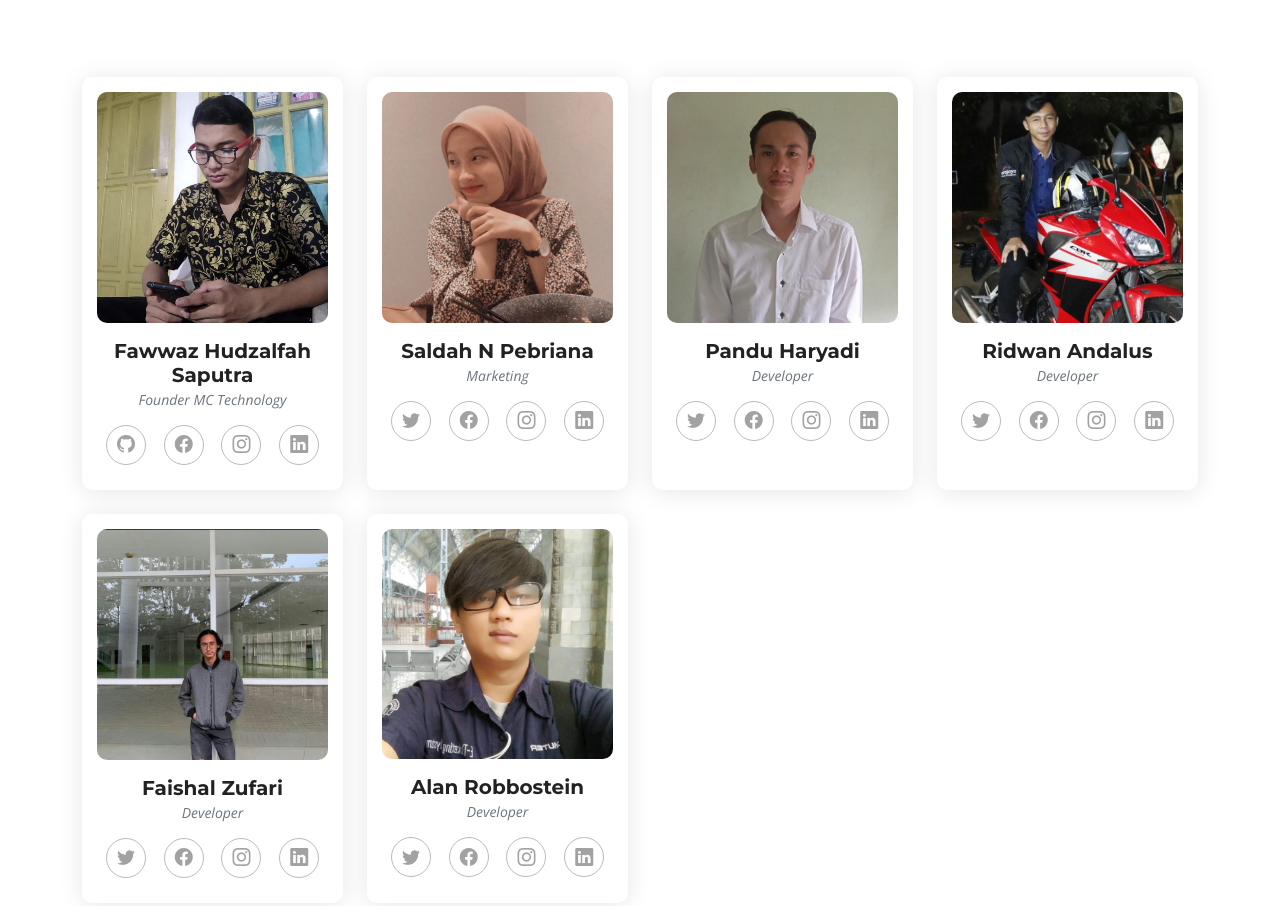
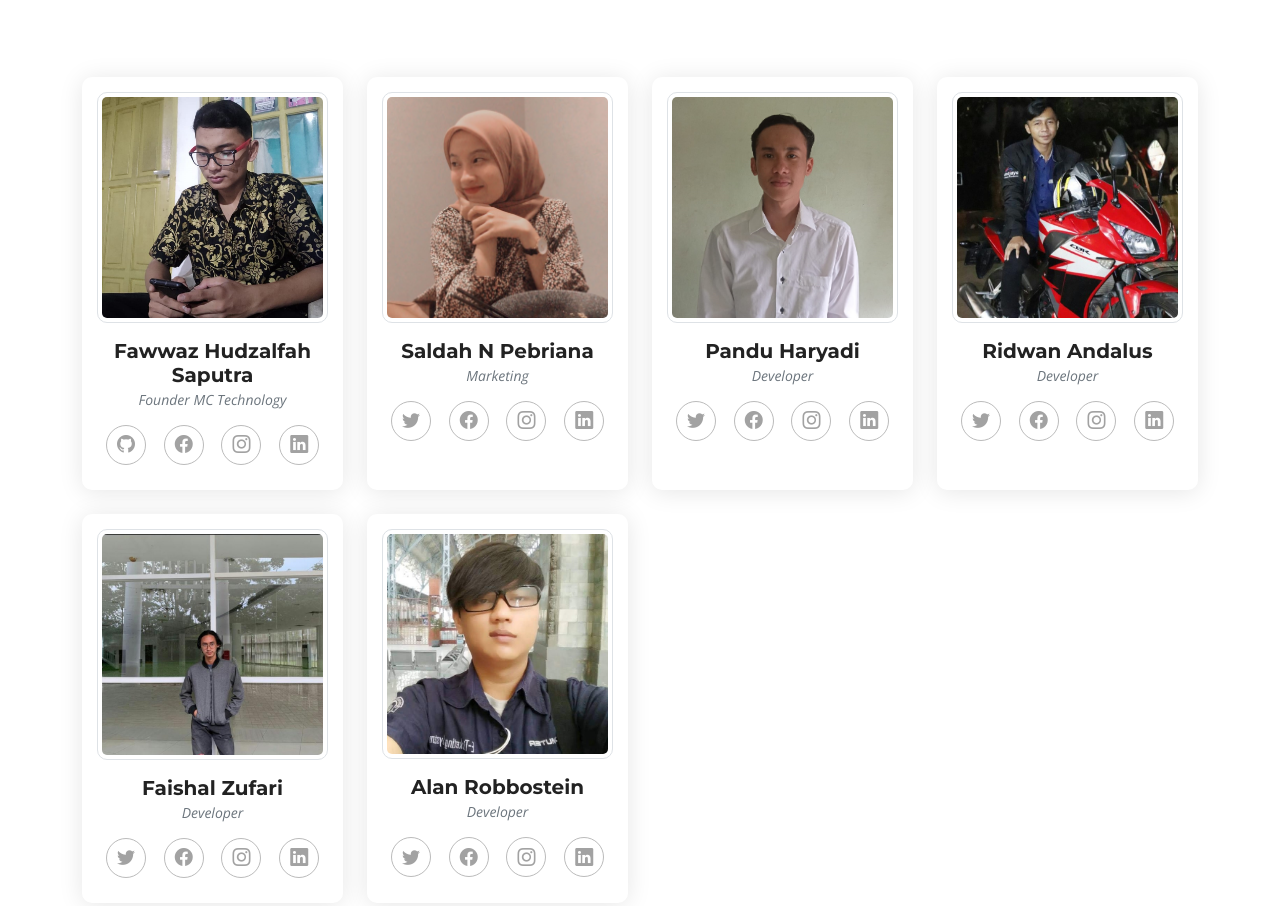
Before and after one commit to mctechnologyofficial/mctechnologyofficial.github.io, a plain HTML site: page index.html in a window 1280 px wide. Shown: the part 4715-5621 px from the top of the page. Drawn offline with nearby package versions, Linux system fonts and the light colour scheme.

Commit message:
edit class

```diff
--- a/index.html
+++ b/index.html
@@ -492,7 +492,7 @@
 
           <div class="col-xl-3 col-md-6 d-flex" data-aos="fade-up" data-aos-delay="100">
             <div class="member">
-              <img src="assets/img/team/fawwaz.jpg" class="img-fluid" alt="">
+              <img src="assets/img/team/fawwaz.jpg" class="img-thumbnail" alt="">
               <h4>Fawwaz Hudzalfah Saputra</h4>
               <span>Founder MC Technology</span>
               <div class="social">
@@ -506,7 +506,7 @@
 
           <div class="col-xl-3 col-md-6 d-flex" data-aos="fade-up" data-aos-delay="200">
             <div class="member">
-              <img src="assets/img/team/ayang.jpg" class="img-fluid" alt="">
+              <img src="assets/img/team/ayang.jpg" class="img-thumbnail" alt="">
               <h4>Saldah N Pebriana</h4>
               <span>Marketing</span>
               <div class="social">
@@ -520,7 +520,7 @@
 
           <div class="col-xl-3 col-md-6 d-flex" data-aos="fade-up" data-aos-delay="300">
             <div class="member">
-              <img src="assets/img/team/pandu.jpg" class="img-fluid" alt="">
+              <img src="assets/img/team/pandu.jpg" class="img-thumbnail" alt="">
               <h4>Pandu Haryadi</h4>
               <span>Developer</span>
               <div class="social">
@@ -534,7 +534,7 @@
 
           <div class="col-xl-3 col-md-6 d-flex" data-aos="fade-up" data-aos-delay="400">
             <div class="member">
-              <img src="assets/img/team/ciwan.jpg" class="img-fluid" alt="">
+              <img src="assets/img/team/ciwan.jpg" class="img-thumbnail" alt="">
               <h4>Ridwan Andalus</h4>
               <span>Developer</span>
               <div class="social">
@@ -548,7 +548,7 @@
 
           <div class="col-xl-3 col-md-6 d-flex" data-aos="fade-up" data-aos-delay="400">
             <div class="member">
-              <img src="assets/img/team/isal.jpg" class="img-fluid" alt="">
+              <img src="assets/img/team/isal.jpg" class="img-thumbnail" alt="">
               <h4>Faishal Zufari</h4>
               <span>Developer</span>
               <div class="social">
@@ -562,7 +562,7 @@
 
           <div class="col-xl-3 col-md-6 d-flex" data-aos="fade-up" data-aos-delay="400">
             <div class="member">
-              <img src="assets/img/team/alan.jpg" class="img-fluid" alt="">
+              <img src="assets/img/team/alan.jpg" class="img-thumbnail" alt="">
               <h4>Alan Robbostein</h4>
               <span>Developer</span>
               <div class="social">
```
